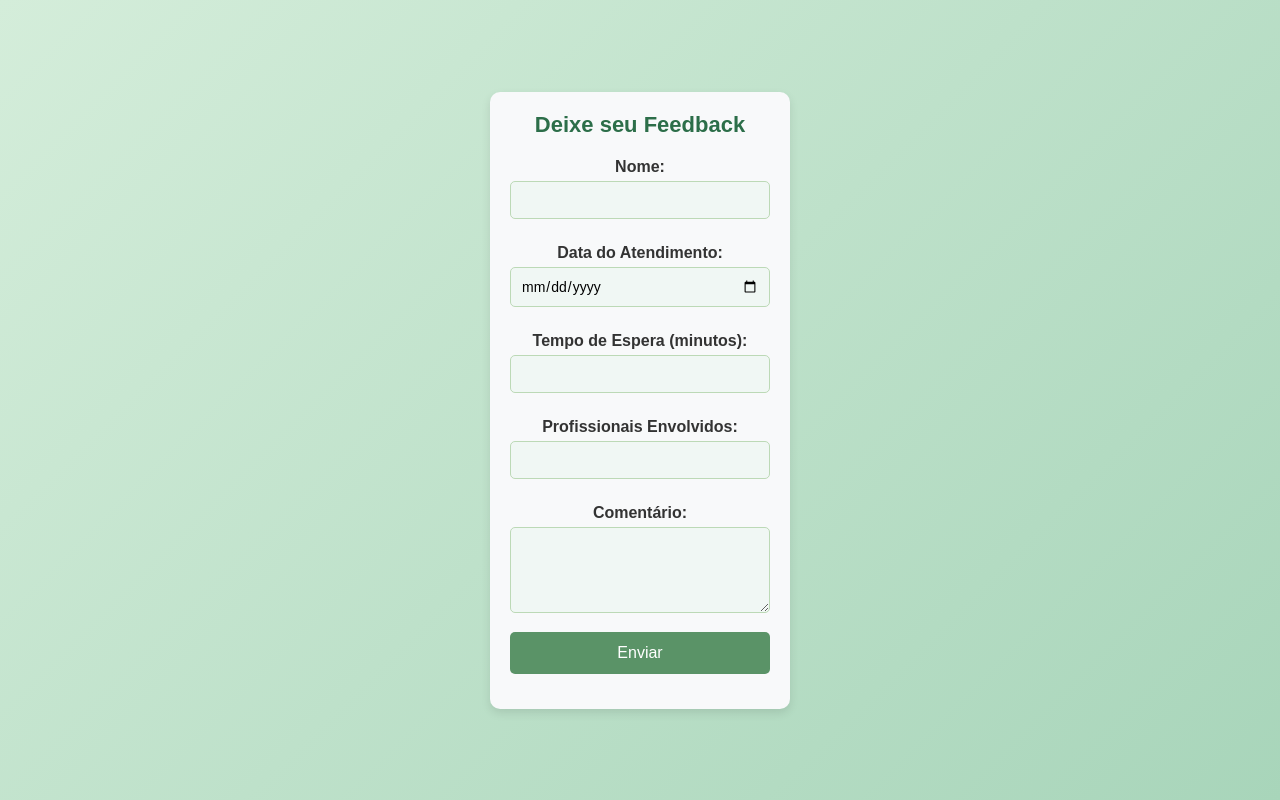
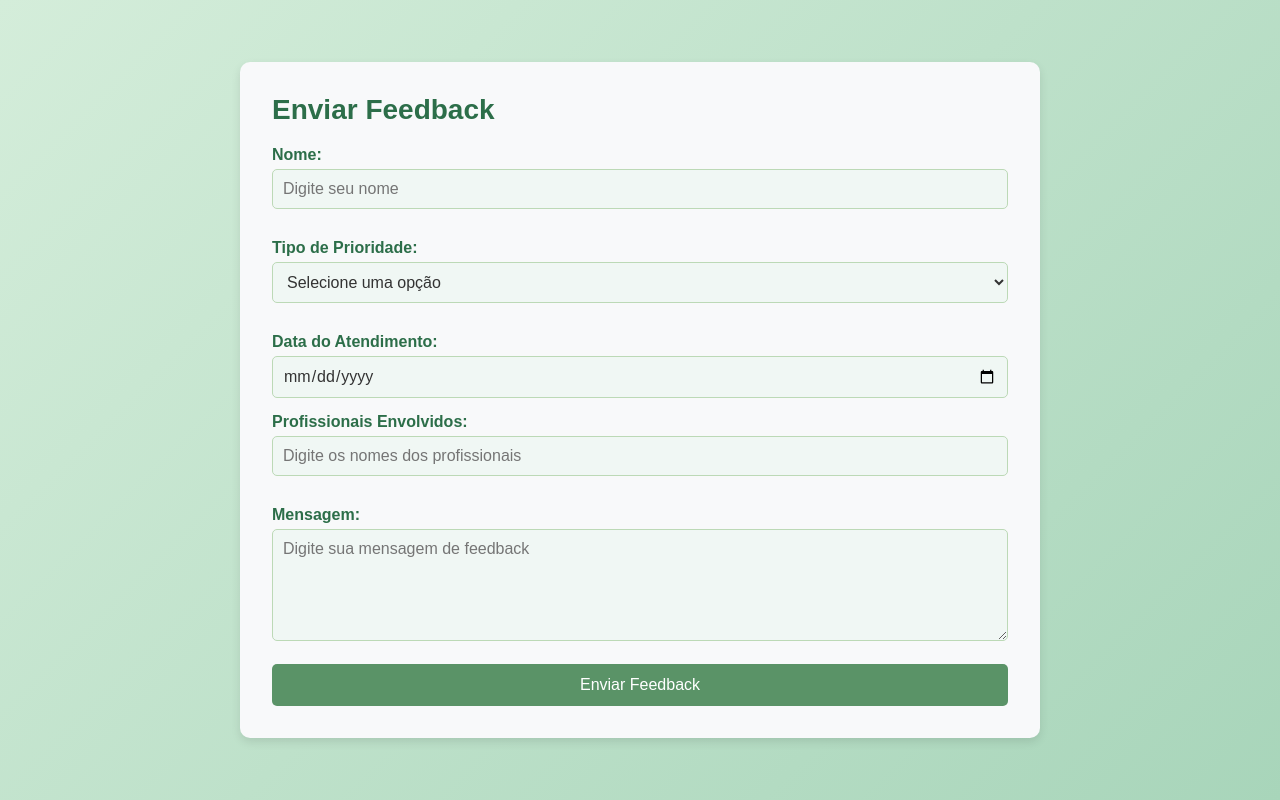
Before and after one commit to Livfrs/fila, a PHP site: page /formulario.html in a window 1280 px wide. Run offline with PHP 8.4, Linux system fonts and the light colour scheme.

```diff
--- /dev/null
+++ b/fila.css
@@ -0,0 +1,326 @@
+* {
+    margin: 0;
+    padding: 0;
+    box-sizing: border-box;
+    font-family: Arial, sans-serif;
+  }
+
+  body {
+    display: flex;
+    justify-content: center;
+    align-items: center;
+    min-height: 100vh;
+    background: linear-gradient(135deg, #d4edda, #a8d5ba);
+    padding: 20px;
+  }
+
+  .container {
+    background: #f8f9fa;
+    padding: 2rem;
+    border-radius: 10px;
+    box-shadow: 0px 4px 10px rgba(0, 0, 0, 0.1);
+    width: 100%;
+    max-width: 600px;
+    text-align: center;
+  }
+
+  h2 {
+    color: #2c6e49;
+    margin-bottom: 20px;
+    font-size: 24px;
+  }
+
+  input[type="text"],
+  select {
+    width: 80%;
+    padding: 10px;
+    margin-bottom: 15px;
+    border: 1px solid #bcd9b6;
+    border-radius: 5px;
+    outline: none;
+    background: #f0f7f4;
+    font-size: 16px;
+    color: #333;
+  }
+
+  input[type="text"]:focus,
+  select:focus {
+    border-color: #5a9367;
+  }
+
+  #cidInput {
+    display: none;
+    margin-top: 10px;
+  }
+
+  #cidInput input {
+    width: 80%;
+    padding: 10px;
+    margin-bottom: 15px;
+    border: 1px solid #bcd9b6;
+    border-radius: 5px;
+    outline: none;
+    background: #f0f7f4;
+  }
+
+  #cidInput input:focus {
+    border-color: #5a9367;
+  }
+
+  .button-container {
+    display: flex;
+    gap: 10px;
+    margin-bottom: 20px;
+    justify-content: center;
+  }
+
+  button {
+    width: 150px;
+    padding: 10px;
+    border: none;
+    background: #5a9367;
+    color: white;
+    font-size: 16px;
+    border-radius: 5px;
+    cursor: pointer;
+    transition: background 0.3s;
+  }
+
+  button:hover {
+    background: #2c6e49;
+  }
+
+  #fila {
+    list-style: none;
+    padding: 0;
+    margin: 0;
+  }
+
+  #fila li {
+    margin-bottom: 10px;
+    font-size: 16px;
+    color: #333;
+    background: #f0f7f4;
+    padding: 10px;
+    border-radius: 5px;
+    border: 1px solid #bcd9b6;
+  }
+
+  #concluidosContainer {
+    display: none;
+    margin-top: 20px;
+  }
+
+  #concluidosContainer h3 {
+    color: #2c6e49;
+    margin-bottom: 15px;
+    font-size: 22px;
+  }
+
+  #concluidos {
+    list-style: none;
+    padding: 0;
+    margin: 0;
+  }
+
+  #concluidos li {
+    margin-bottom: 10px;
+    font-size: 16px;
+    color: #333;
+    background: #f0f7f4;
+    padding: 10px;
+    border-radius: 5px;
+    border: 1px solid #bcd9b6;
+  }
+
+  #statusAtendimento {
+    margin-top: 20px;
+    background: #f0f7f4;
+    padding: 15px;
+    border-radius: 5px;
+    border: 1px solid #bcd9b6;
+  }
+
+  #statusAtendimento h3 {
+    color: #2c6e49;
+    margin-bottom: 15px;
+    font-size: 22px;
+  }
+
+  #statusAtendimento p {
+    font-size: 16px;
+    color: #333;
+    margin-bottom: 10px;
+  }
+
+  #statusAtendimento strong {
+    color: #2c6e49;
+  }
+
+
+  #feedbackButton,
+  #concluidosButton {
+    width: 150px;
+    padding: 10px;
+    border: none;
+    background: #5a9367;
+    color: white;
+    font-size: 16px;
+    border-radius: 5px;
+    cursor: pointer;
+    transition: background 0.3s;
+    margin-top: 8px;
+  }
+
+  #feedbackButton:hover,
+  #concluidosButton:hover {
+    background: #2c6e49;
+  }
+  * {
+    margin: 0;
+    padding: 0;
+    box-sizing: border-box;
+    font-family: Arial, sans-serif;
+  }
+
+  body {
+    display: flex;
+    justify-content: center;
+    align-items: center;
+    min-height: 100vh;
+    background: linear-gradient(135deg, #d4edda, #a8d5ba);
+    padding: 20px;
+  }
+
+  .container {
+    background: #f8f9fa;
+    padding: 2rem;
+    border-radius: 10px;
+    box-shadow: 0px 4px 10px rgba(0, 0, 0, 0.1);
+    width: 100%;
+    max-width: 800px;
+    text-align: center;
+  }
+  .container2 {
+    background: #f8f9fa;
+    padding: 2rem;
+    border-radius: 10px;
+    box-shadow: 0px 4px 10px rgba(0, 0, 0, 0.1);
+    width: 100%;
+    max-width: 800px;
+    text-align: left;
+  }
+  h1 {
+    color: #2c6e49;
+    margin-bottom: 20px;
+    font-size: 28px;
+  }
+
+  table {
+    width: 100%;
+    border-collapse: collapse;
+    margin-top: 20px;
+  }
+
+  th, td {
+    padding: 12px;
+    text-align: left;
+    border-bottom: 1px solid #ddd;
+  }
+
+  th {
+    background-color: #5a9367;
+    color: white;
+    font-weight: bold;
+  }
+
+  tr:nth-child(even) {
+    background-color: #f0f7f4;
+  }
+
+  tr:hover {
+    background-color: #e2f0e9;
+  }
+
+  td {
+    color: #333;
+  }
+
+
+  tfoot td {
+    background-color: #5a9367;
+    color: white;
+    font-weight: bold;
+  }
+
+  @media (max-width: 600px) {
+    .container {
+      padding: 1rem;
+    }
+
+    h1 {
+      font-size: 24px;
+    }
+
+    th, td {
+      padding: 8px;
+      font-size: 14px;
+    }
+  }
+
+#feedbackForm {
+    display: flex;
+    flex-direction: column;
+    gap: 15px;
+  }
+
+  .input-group {
+    display: flex;
+    flex-direction: column;
+    gap: 5px;
+  }
+
+  .input-group label {
+    font-weight: bold;
+    color: #2c6e49;
+  }
+
+  .input-group input,
+  .input-group select,
+  .input-group textarea {
+    width: 100%;
+    padding: 10px;
+    border: 1px solid #bcd9b6;
+    border-radius: 5px;
+    outline: none;
+    background: #f0f7f4;
+    font-size: 16px;
+    color: #333;
+  }
+
+  .input-group input:focus,
+  .input-group select:focus,
+  .input-group textarea:focus {
+    border-color: #5a9367;
+  }
+
+  .input-group textarea {
+    resize: vertical;
+  }
+
+  button[type="submit"] {
+    width: 100%;
+    padding: 12px;
+    border: none;
+    background: #5a9367;
+    color: white;
+    font-size: 16px;
+    border-radius: 5px;
+    cursor: pointer;
+    transition: background 0.3s;
+    margin-top: 8px;
+  }
+
+  button[type="submit"]:hover {
+    background: #2c6e49;
+  }
--- a/formulario.html
+++ b/formulario.html
@@ -4,32 +4,64 @@
     <meta charset="UTF-8" />
     <meta name="viewport" content="width=device-width, initial-scale=1.0" />
     <title>Formulário de Feedback</title>
-    <link rel="stylesheet" href="style.css" />
+    <link rel="stylesheet" href="fila.css" />
   </head>
   <body>
-    <div class="container">
-      <h2 class="titulo-feedback">Deixe seu Feedback</h2>
-      <form id="feedbackForm">
-        <label for="nome" class="label-form">Nome:</label>
-        <input type="text" id="nome" class="input-form" required />
+    <div class="container2">
+      <h1>Enviar Feedback</h1>
+      <form id="feedbackForm" action="formulario.php" method="POST">
+        <div class="input-group">
+          <label for="nome">Nome:</label>
+          <input type="text" id="nome" name="nome" placeholder="Digite seu nome" required />
+        </div>
 
-        <label for="dataAtendimento" class="label-form">Data do Atendimento:</label>
-        <input type="date" id="dataAtendimento" class="input-form" required />
 
-        <label for="tempoEspera" class="label-form">Tempo de Espera (minutos):</label>
-        <input type="number" id="tempoEspera" class="input-form" required />
+        <div class="input-group">
+          <label for="prioridade">Tipo de Prioridade:</label>
+          <select id="prioridade" name="prioridade" required>
+            <option value="" disabled selected>Selecione uma opção</option>
+            <option value="comum">Comum</option>
+            <option value="deficiencia">Pessoa com Deficiência</option>
+            <option value="autista">Pessoa com Transtorno do Espectro Autista</option>
+            <option value="idoso">Idoso (60 anos ou mais)</option>
+            <option value="gestante">Gestante</option>
+            <option value="lactante">Lactante</option>
+            <option value="crianca_colo">Pessoa com Criança de Colo</option>
+            <option value="obeso">Obeso</option>
+            <option value="mobilidade">Pessoa com Mobilidade Reduzida</option>
+            <option value="doador_sangue">Doador de Sangue</option>
+            <option value="outro">Outro</option>
+          </select>
+        </div>
+        <div class="input-group">
+          <label for="dataAtendimento">Data do Atendimento:</label>
+          <input type="date" id="dataAtendimento" name="dataAtendimento" required />
+        </div>
+        <div class="input-group">
+          <label for="profissionais">Profissionais Envolvidos:</label>
+          <input
+            type="text"
+            id="profissionais"
+            name="profissionais"
+            placeholder="Digite os nomes dos profissionais"
+            required
+          />
+        </div>
 
-        <label for="profissionais" class="label-form">Profissionais Envolvidos:</label>
-        <input type="text" id="profissionais" class="input-form" required />
+        <div class="input-group">
+          <label for="mensagem">Mensagem:</label>
+          <textarea
+            id="mensagem"
+            name="mensagem"
+            rows="5"
+            placeholder="Digite sua mensagem de feedback"
+            required
+          ></textarea>
+        </div>
 
-        <label for="comentario" class="label-form">Comentário:</label>
-        <textarea id="comentario" class="textarea-form" rows="4" required></textarea>
-
-        <button type="submit" class="btn-submit">Enviar</button>
+        <button type="submit">Enviar Feedback</button>
       </form>
-      <p id="mensagem" class="mensagem-feedback" style="color: green; display: none;">Obrigado pelo seu feedback!</p>
     </div>
-
-    <script src="formulario.js"></script>
   </body>
 </html>
+</form>
--- a/style.css
+++ b/style.css
@@ -267,7 +267,7 @@ select::-ms-expand {
 }
 
 button {
-  width: 50%;  /* Ajustando a largura para 50% */
+  width: 50%;
   padding: 8px;
   border: none;
   background: #5a9367;
@@ -277,92 +277,6 @@ button {
   cursor: pointer;
   transition: background 0.3s;
   margin-bottom: 15px;
-}
-/* Estilos do formulário de feedback */
-.container {
-  background: #f8f9fa;
-  padding: 20px;
-  border-radius: 10px;
-  box-shadow: 0px 4px 10px rgba(0, 0, 0, 0.1);
-  width: 300px;
-  margin: auto;
-}
-
-.titulo-feedback {
-  text-align: center;
-  margin-bottom: 20px;
-  color: #2c6e49;
-  font-size: 22px;
-}
-
-.label-form {
-  display: block;
-  font-weight: bold;
-  margin-top: 10px;
-  color: #333;
-}
-
-.input-form,
-.textarea-form {
-  width: 100%;
-  padding: 10px;
-  margin-top: 5px;
-  border: 1px solid #bcd9b6;
-  border-radius: 5px;
-  outline: none;
-  background: #f0f7f4;
-  font-size: 14px;
-}
-
-.input-form:focus,
-.textarea-form:focus {
-  border-color: #5a9367;
-}
-
-.textarea-form {
-  resize: vertical;
-}
-
-.btn-submit {
-  width: 100%;
-  padding: 12px;
-  border: none;
-  background: #5a9367;
-  color: white;
-  font-size: 16px;
-  border-radius: 5px;
-  cursor: pointer;
-  transition: background 0.3s;
-  margin-top: 15px;
-}
-
-.btn-submit:hover {
-  background: #2c6e49;
-}
-
-.mensagem-feedback {
-  color: green;
-  text-align: center;
-  display: none;
-  margin-top: 15px;
-}
-
-#feedbackButton {
-  position: fixed;
-  bottom: 0;
-  left: 50%;
-  transform: translateX(-50%);
-  width: 80%;
-  max-width: 300px;
-  padding: 15px;
-  background-color: #5a9367;
-  color: white;
-  font-size: 18px;
-  text-align: center;
-  border: none;
-  border-radius: 5px;
-  cursor: pointer;
-  transition: background-color 0.3s;
 }
 
 .btn-entrar {
@@ -374,7 +288,7 @@ button {
   border-radius: 5px;
   cursor: pointer;
   transition: background-color 0.3s;
-  width: 100%; /* O botão ocupará toda a largura disponível */
+  width: 100%;
 }
 
 .btn-entrar:hover {
```
Also changed, not shown: concluidos.html (added, +25 -0 lines), concluidos.js (added, +33 -0 lines), fila.html (+14 -3 lines), fila.js (+99 -37 lines), formulario.php (added, +35 -0 lines), script.sql (+8 -0 lines).
